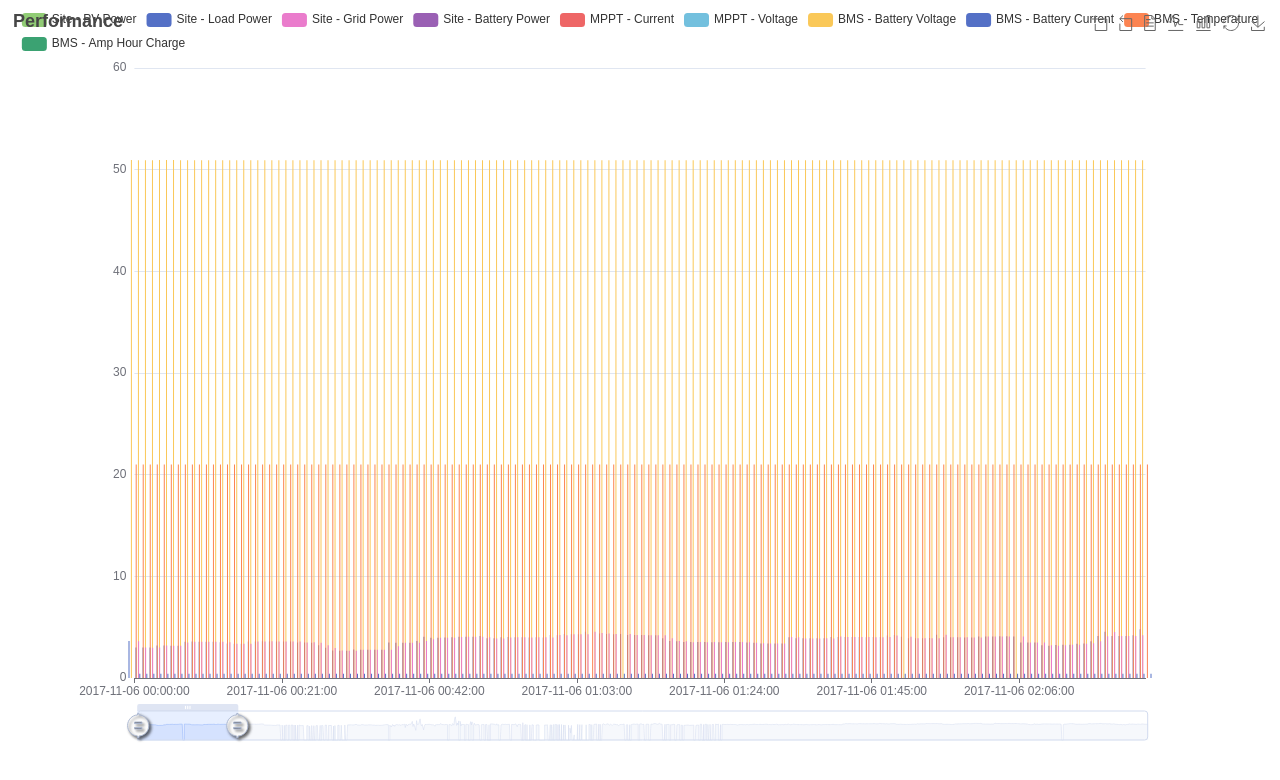
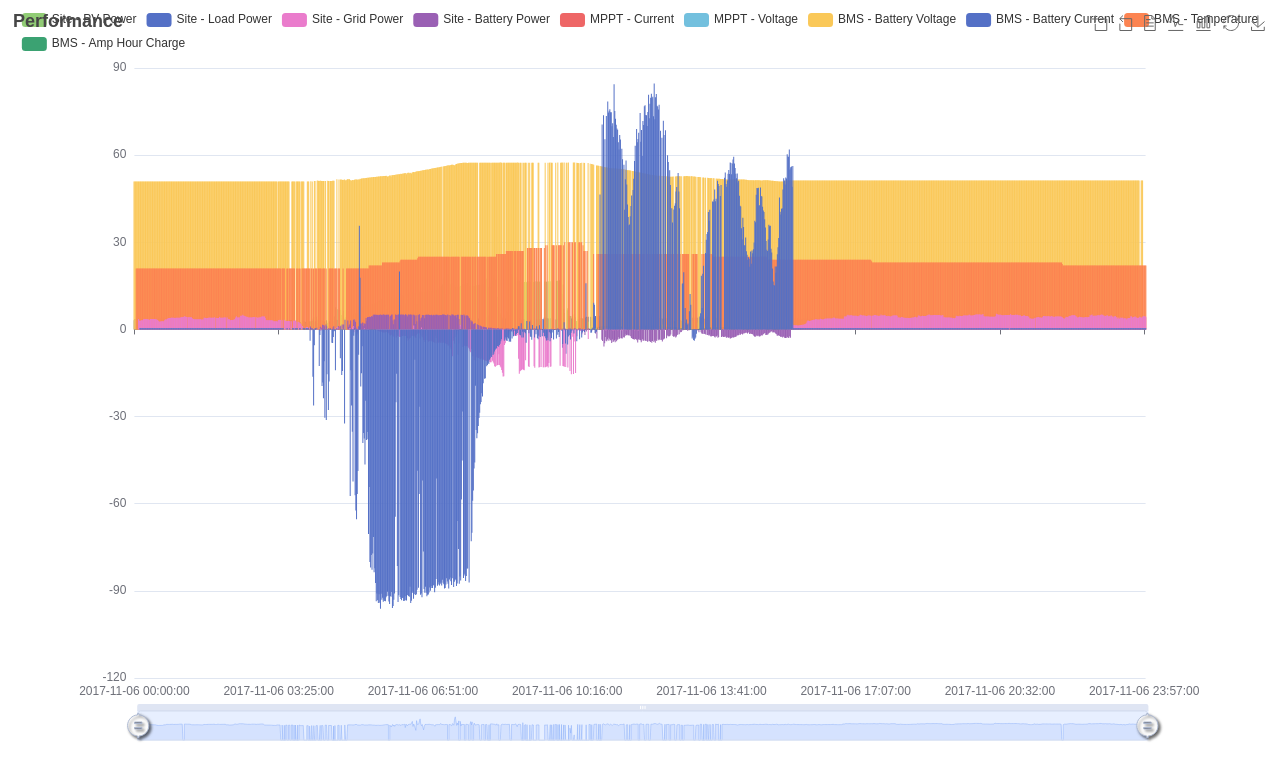
Before and after one commit to eshan-switchdin/charts-comparison, a plain HTML site: page docs/echarts.html in a window 1280 px wide. Drawn offline with nearby package versions, Linux system fonts and the light colour scheme; animation ran at ten frames a second.

Commit message:
echarts entire range will be selected

```diff
--- a/docs/echarts.html
+++ b/docs/echarts.html
@@ -34,10 +34,10 @@
             },dataZoom: [{
                 type: 'inside',
                 start: 0,
-                end: 10
+                end: 100
             }, {
                 start: 0,
-                end: 10,
+                end: 100,
                 handleIcon: 'M10.7,11.9v-1.3H9.3v1.3c-4.9,0.3-8.8,4.4-8.8,9.4c0,5,3.9,9.1,8.8,9.4v1.3h1.3v-1.3c4.9-0.3,8.8-4.4,8.8-9.4C19.5,16.3,15.6,12.2,10.7,11.9z M13.3,24.4H6.7V23h6.6V24.4z M13.3,19.6H6.7v-1.4h6.6V19.6z',
                 handleSize: '80%',
                 handleStyle: {
```
